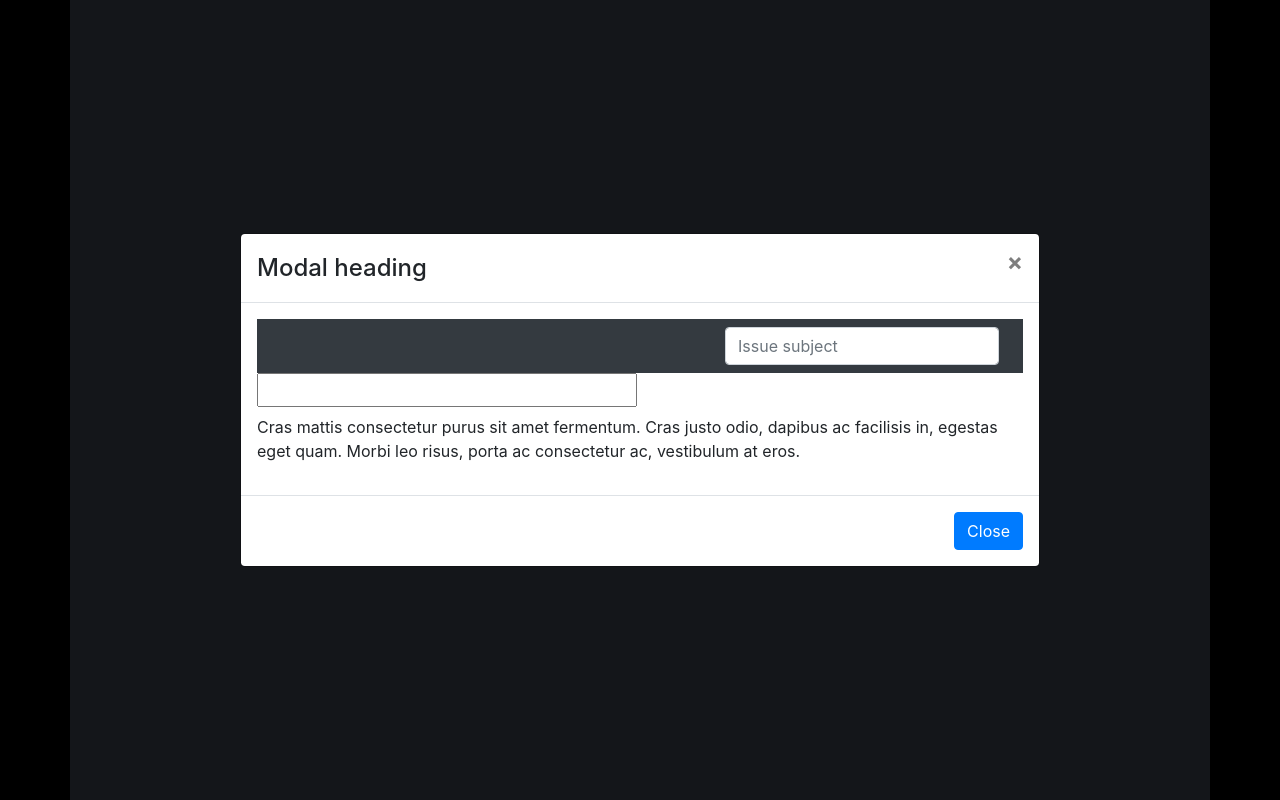
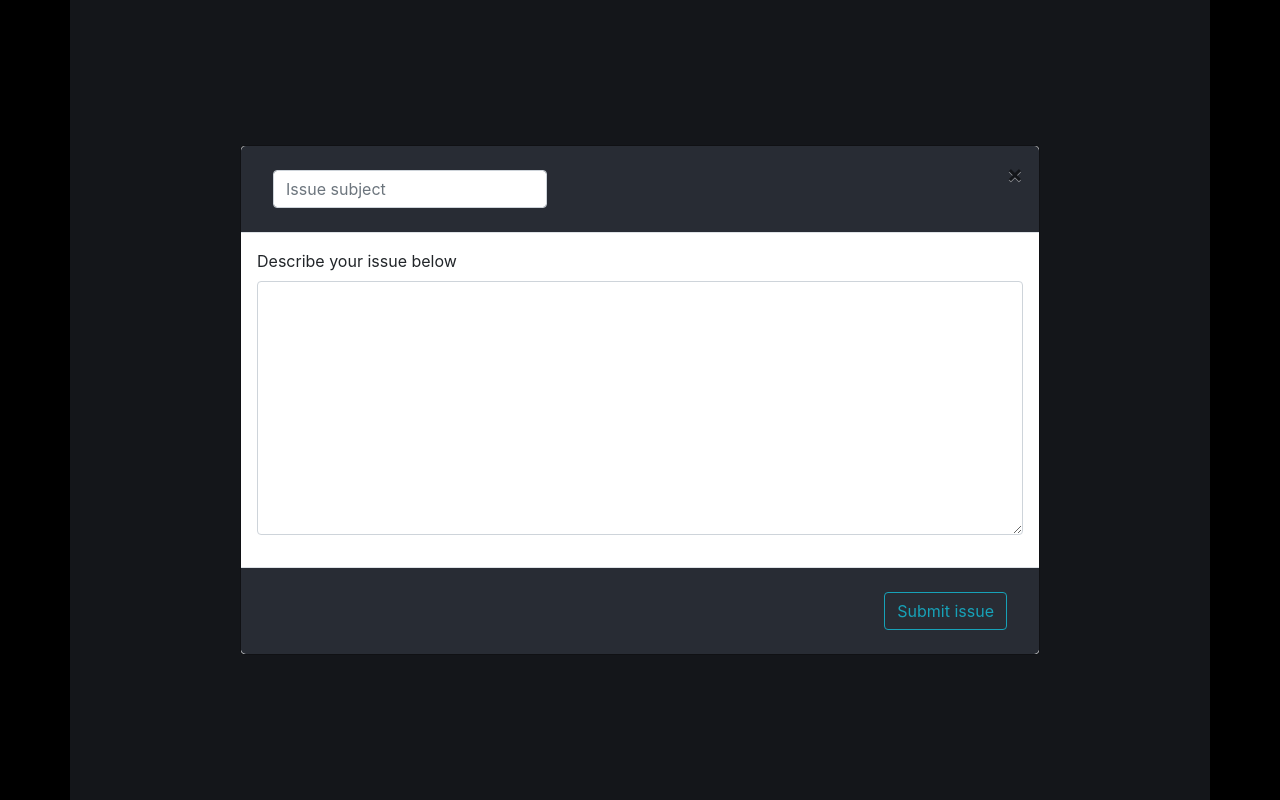
Before and after one commit to albertanguyen/github-issuePage.github.io, a React (Create React App) app: page / in a window 1280 px wide. Both pictures are taken after a click on the button "Create issue". Built offline with nearby package versions, Linux system fonts and the light colour scheme.

Commit message:
Created required form inside modal

```diff
--- a/src/createissue.js
+++ b/src/createissue.js
@@ -5,11 +5,15 @@ import {
     Form,
     FormControl,
     Nav,
-    Modal } from 'react-bootstrap';
+    Modal
+} from 'react-bootstrap';
 import 'bootstrap/dist/css/bootstrap.min.css';
 import './App.css';
 import './createissue.css';
 
+
+
+// color theme 282c34, 17a2b8, 1aa2b8
 
 
 class MyVerticallyCenteredModal extends React.Component {
@@ -21,28 +25,32 @@ class MyVerticallyCenteredModal extends React.Component {
                 aria-labelledby="contained-modal-title-vcenter"
                 centered
             >
-                <Modal.Header closeButton>
-                    <Modal.Title id="contained-modal-title-vcenter">
-                        Modal heading
-          </Modal.Title>
-                </Modal.Header>
-                <Modal.Body>
-                    <Navbar bg="dark" variant="dark">
+                <Modal.Header style={{ backgroundColor: "#282c34" }} closeButton>
+                    <Navbar variant="dark">
                         <Nav className="mr-auto">
                         </Nav>
                         <Form inline>
                             <FormControl type="text" placeholder="Issue subject" className="mr-sm-2" />
                         </Form>
                     </Navbar>
-                    <h4><input type="text"/></h4>
-                    <p>
-                        Cras mattis consectetur purus sit amet fermentum. Cras justo odio,
-                        dapibus ac facilisis in, egestas eget quam. Morbi leo risus, porta
-                        ac consectetur ac, vestibulum at eros.
-          </p>
+                </Modal.Header>
+                <Modal.Body>
+                    <Form.Group controlId="exampleForm.ControlTextarea1">
+                        <Form.Label>Describe your issue below</Form.Label>
+                        <Form.Control as="textarea" rows="10" />
+                    </Form.Group>
                 </Modal.Body>
-                <Modal.Footer>
-                    <Button onClick={this.props.onHide}>Close</Button>
+                <Modal.Footer style={{ backgroundColor: "#282c34" }}>
+                    <Navbar variant="dark">
+                        <Button
+                            className="mr-auto"
+                            onClick={this.props.onHide}
+                            variant="outline-info"
+                        >
+                            Submit issue
+                            </Button>
+                    </Navbar>
+
                 </Modal.Footer>
             </Modal>
         );
@@ -61,11 +69,11 @@ class Createissue extends Component {
         let modalClose = () => this.setState({ modalShow: false });
 
         return (
-            <Navbar expand="lg" bg="dark" variant="dark">
+            <Navbar expand="lg" variant="dark">
                 <div className="d-flex">
                     <Button className="issue-btn"
                         variant="outline-info"
-                        style={{ width: '150px' }}
+                        style={{ width: '150px', fontSize: "0.7em" }}
                         onClick={() => this.setState({ modalShow: true })}
                     >Create issue</Button>
                     <img className="App-logo" src={'img/logo.svg'} alt="logo" />
@@ -82,7 +90,4 @@ class Createissue extends Component {
 
 
 
-
-
-
 export default Createissue;
```
